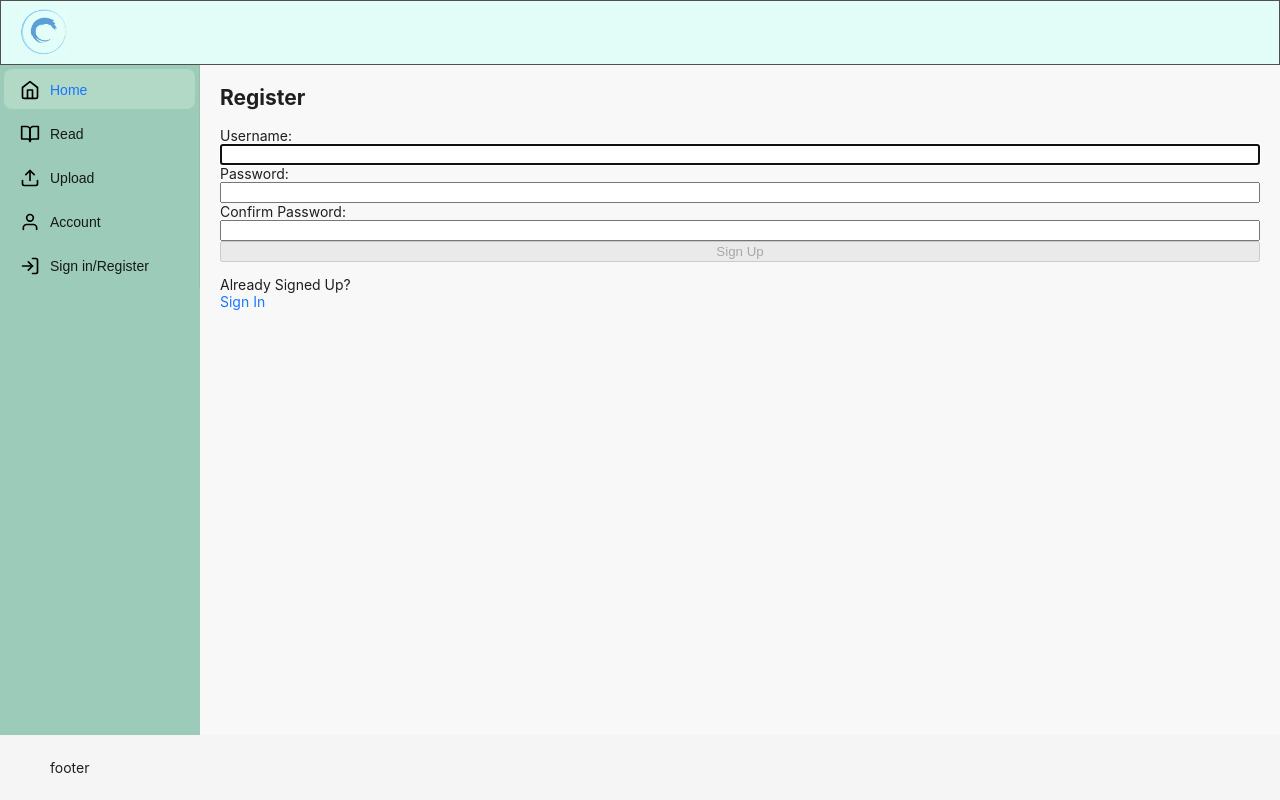
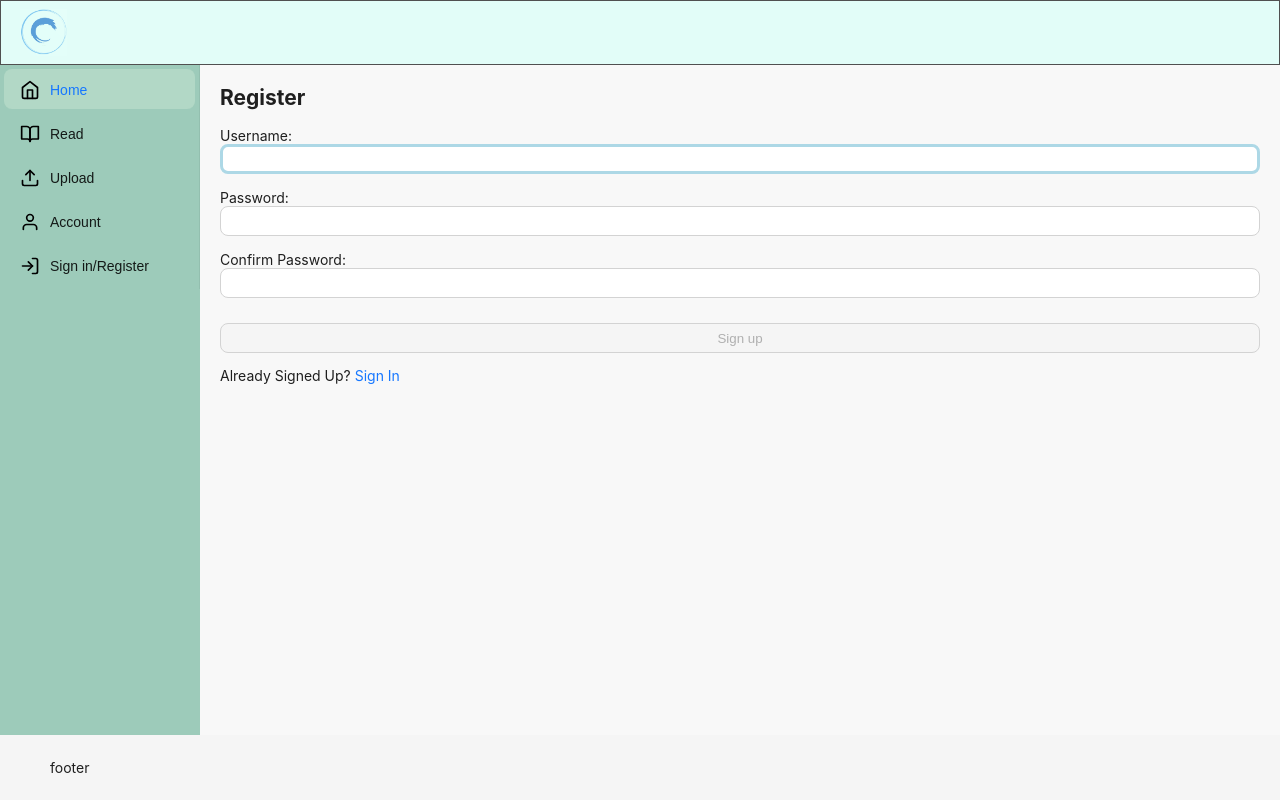
Before and after one commit to Wanderoooo/mangalator, a React (Create React App) app in the folder frontend/: page /register in a window 1280 px wide. Built offline with nearby package versions, Linux system fonts and the light colour scheme.

Commit message:
its light blue!

```diff
--- a/frontend/src/LoginScreen/Register.css
+++ b/frontend/src/LoginScreen/Register.css
@@ -1,3 +1,10 @@
+.button {
+    margin-top: 10px;
+    border: 1px solid #d3d3d3;
+    border-radius: 8px;
+    height: 30px;
+}
+
 .hide {
     display: none;
 }
@@ -5,6 +12,19 @@
 .valid {
     display: inline;
 }
+
+.input {
+    border: 1px solid #d3d3d3;
+    border-radius: 8px;
+    height: 30px;
+    margin-bottom: 15px;
+}
+
+input:focus {
+    outline: none;
+    border: 3px solid #ADD8E6; /* Light blue border */
+}
+
 
 .invalid {
     display: inline;
--- a/frontend/src/LoginScreen/Register.js
+++ b/frontend/src/LoginScreen/Register.js
@@ -4,6 +4,8 @@ import {faCheck, faTimes, faInfoCircle } from "@fortawesome/free-solid-svg-icons
 import { FontAwesomeIcon } from "@fortawesome/react-fontawesome";
 import './Register.css'
 import axios from 'axios';
+import { Form, Input, Button, Checkbox, message } from 'antd';
+import { QuestionCircleOutlined } from '@ant-design/icons';
 
 const USER_REGEX = /^[a-zA-Z][a-zA-Z0-9-_]{3,23}$/;
 const PWD_REGEX = /^(?=.*[a-z])(?=.*[A-Z])(?=.*[0-9])(?=.*[!@#$%]).{8,24}$/;
@@ -110,6 +112,7 @@ function RegisterPage() {
                     <input
                         type="text"
                         id="username"
+                        className="input"
                         ref={userRef}
                         autoComplete='off'
                         onChange={(e) => setUser(e.target.value)}
@@ -138,6 +141,7 @@ function RegisterPage() {
                     <input
                         type="password"
                         id="password"
+                        className="input"
                         onChange={(e) => setPwd(e.target.value)}
                         required
                         aria-invalid={validPwd ? "false" : "true"}
@@ -162,6 +166,7 @@ function RegisterPage() {
                     <input
                         type="password"
                         id="confirm_pwd"
+                        className="input"
                         onChange={(e) => setMatchPwd(e.target.value)}
                         required
                         aria-invalid={validMatch ? "false" : "true"}
@@ -173,14 +178,11 @@ function RegisterPage() {
                         <FontAwesomeIcon icon={faInfoCircle} />
                         Must match the previous password input field.
                     </p>
-                    <button disabled={!validName || !validPwd || !validMatch ? true : false}>
-                        Sign Up
+                    <button disabled={!validName || !validPwd || !validMatch ? true : false} className="button">
+                        Sign up
                     </button>
                     <p>
-                        Already Signed Up? <br />
-                        <span className="line">
-                            <Link to='/login'>Sign In</Link>
-                        </span>
+                        Already Signed Up? <Link to='/login'>Sign In</Link>
                     </p>
                 </form>
 
```
